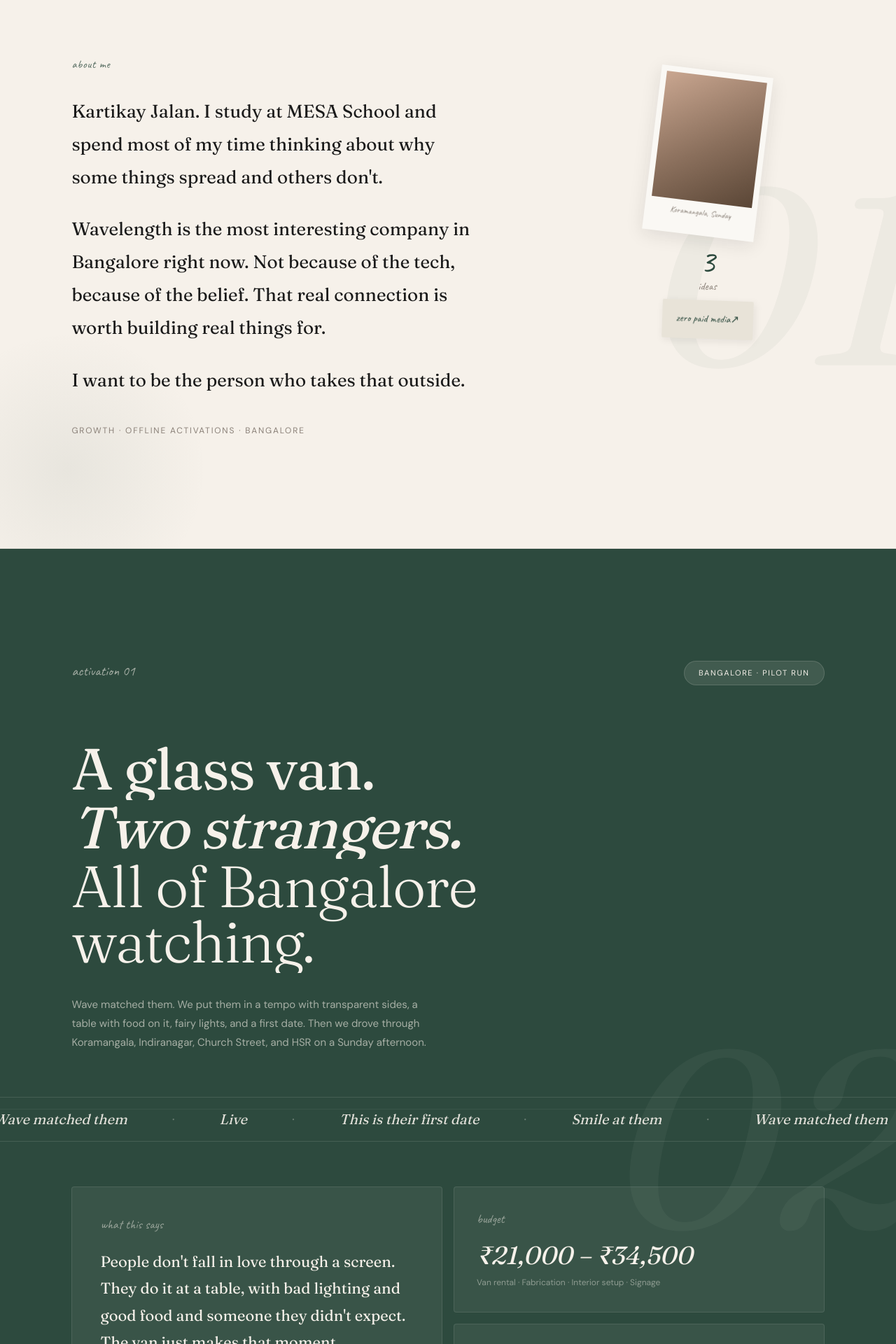
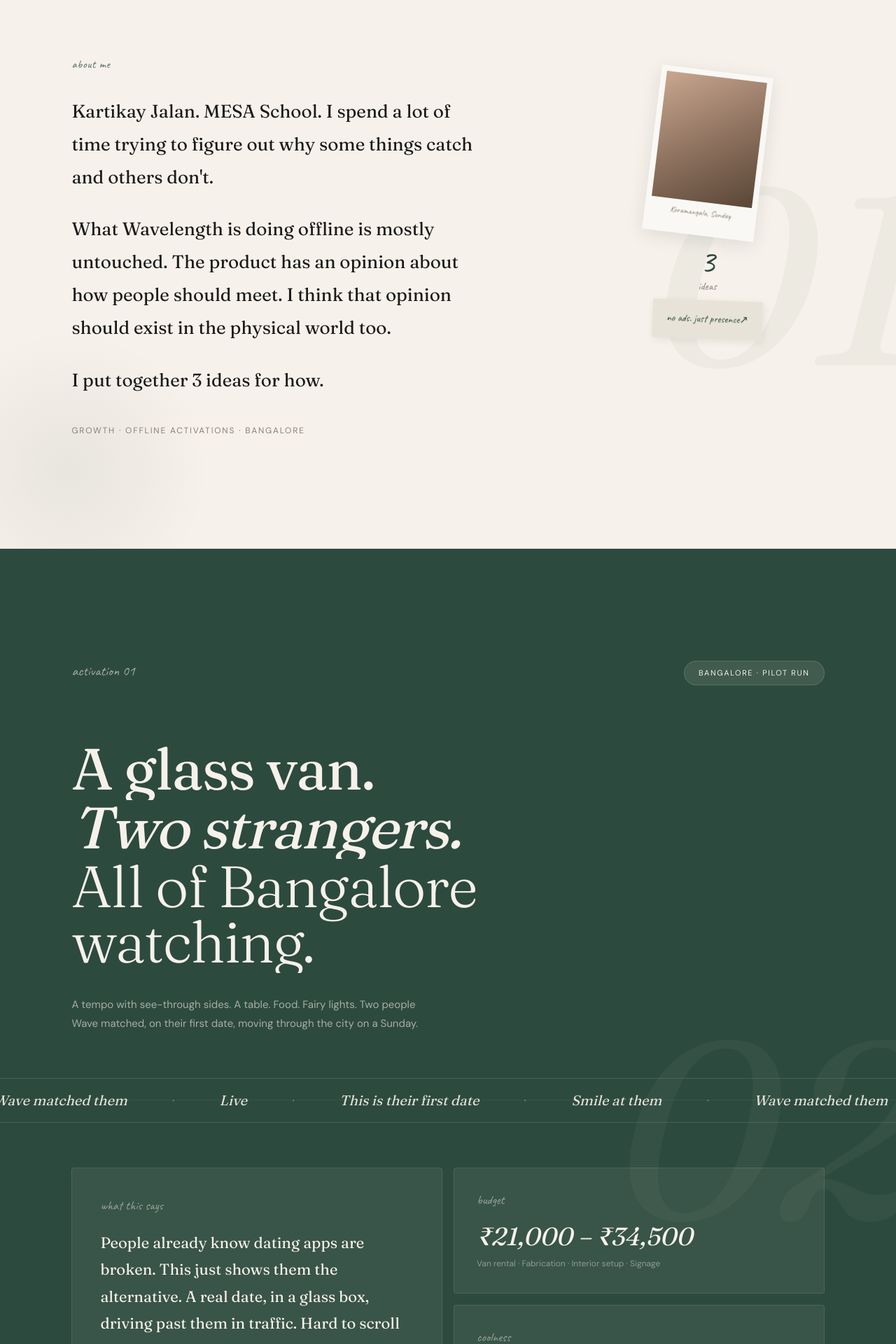
Before and after one commit to kartikay650/wavelength, a Next.js app: page / in a window 1280 px wide. Shown: the part 880-2800 px from the top of the page at 70% size. Built offline with nearby package versions, Linux system fonts and the light colour scheme.

Commit message:
Rewrite copy across all sections for Vinit/Wavelength tone
Plain, short, no em dashes, no pitch-deck phrasing. Hero subline, About
paragraphs, Activation 01-03 body/key/coolness copy, Budget summary line,
and Closing label/paragraph/footer all rewritten to read direct rather
than rehearsed.

```diff
--- a/components/AboutMe.tsx
+++ b/components/AboutMe.tsx
@@ -7,9 +7,9 @@ const EASE: [number, number, number, number] = [0.25, 1, 0.5, 1];
 const IN_VIEW = { once: true, amount: 0.15 } as const;
 
 const PARAGRAPHS = [
-  "Kartikay Jalan. I study at MESA School and spend most of my time thinking about why some things spread and others don't.",
-  "Wavelength is the most interesting company in Bangalore right now. Not because of the tech, because of the belief. That real connection is worth building real things for.",
-  "I want to be the person who takes that outside.",
+  "Kartikay Jalan. MESA School. I spend a lot of time trying to figure out why some things catch and others don't.",
+  "What Wavelength is doing offline is mostly untouched. The product has an opinion about how people should meet. I think that opinion should exist in the physical world too.",
+  "I put together 3 ideas for how.",
 ];
 
 export default function AboutMe() {
@@ -251,7 +251,7 @@ export default function AboutMe() {
               cursor: "pointer",
             }}
           >
-            zero paid media↗
+            no ads. just presence↗
           </motion.div>
         </div>
       </div>
--- a/components/Activation01.tsx
+++ b/components/Activation01.tsx
@@ -187,10 +187,9 @@ export default function Activation01() {
               maxWidth: 520,
             }}
           >
-            Wave matched them. We put them in a tempo with transparent sides,
-            a table with food on it, fairy lights, and a first date. Then we
-            drove through Koramangala, Indiranagar, Church Street, and HSR on
-            a Sunday afternoon.
+            A tempo with see-through sides. A table. Food. Fairy lights. Two
+            people Wave matched, on their first date, moving through the city
+            on a Sunday.
           </motion.p>
         </div>
 
@@ -296,10 +295,9 @@ export default function Activation01() {
                 color: "#f6f1ea",
               }}
             >
-              People don&apos;t fall in love through a screen. They do it at
-              a table, with bad lighting and good food and someone they
-              didn&apos;t expect. The van just makes that moment impossible
-              to ignore.
+              People already know dating apps are broken. This just shows
+              them the alternative. A real date, in a glass box, driving past
+              them in traffic. Hard to scroll past that.
             </div>
           </motion.div>
 
@@ -419,7 +417,7 @@ export default function Activation01() {
                   lineHeight: 1.6,
                 }}
               >
-                Nothing like this has been done for a dating app in India.
+                First of its kind in India.
               </div>
             </motion.div>
           </div>
--- a/components/Activation02.tsx
+++ b/components/Activation02.tsx
@@ -210,10 +210,9 @@ export default function Activation02() {
               maxWidth: 520,
             }}
           >
-            A branded booth in Indiranagar or Koramangala. You walk in, put on
-            earphones, talk to Wave for 15 minutes. You walk out with a printed
-            card — your Resonance Type. Something true about you. Something
-            that makes you photograph it.
+            A booth. You walk in, put on earphones, talk to Wave for 15
+            minutes. You walk out holding a printed card that says something
+            true about you. That card is what people post.
           </motion.p>
         </div>
 
@@ -320,8 +319,8 @@ export default function Activation02() {
                 color: "#8a8078",
               }}
             >
-              You take time to open up. When you do, it&apos;s total. Wave has
-              found 4 people who won&apos;t rush you.
+              You take time to open up. When you finally do, it&apos;s all at
+              once. Wave found 4 people who&apos;ll wait.
             </div>
 
             <div
@@ -342,7 +341,7 @@ export default function Activation02() {
                 className="font-script"
                 style={{ fontSize: 16, color: "#2d4a3e", opacity: 0.6 }}
               >
-                — Wave
+                Wave
               </div>
               <div
                 style={{
@@ -411,9 +410,9 @@ export default function Activation02() {
                 color: "#1a1a1a",
               }}
             >
-              The booth makes the product the event. Instead of explaining
-              what Wave does, people experience it. And the card they walk
-              out with is the thing they post.
+              Nobody reads an explanation of how an AI matchmaker works. But
+              they&apos;ll stand in a queue for something that feels like it
+              knows them. The card is the proof. That&apos;s what gets posted.
             </div>
           </motion.div>
 
@@ -537,7 +536,7 @@ export default function Activation02() {
                   lineHeight: 1.6,
                 }}
               >
-                The printed card is the hook. People post it.
+                People post the card. That&apos;s the whole plan.
               </div>
             </motion.div>
           </div>
--- a/components/Activation03.tsx
+++ b/components/Activation03.tsx
@@ -226,9 +226,9 @@ export default function Activation03() {
               maxWidth: 520,
             }}
           >
-            Different copy everywhere our people are. Cafe tables say one
-            thing. Auto interiors say another. Each one written for that
-            exact moment and nowhere else.
+            Same sticker format. Different copy for every location. What you
+            read in an auto doesn&apos;t belong on a gym mirror. Each one is
+            written for exactly where it lands.
           </motion.p>
         </div>
 
@@ -375,10 +375,9 @@ export default function Activation03() {
                 color: "#f6f1ea",
               }}
             >
-              Wavelength lives where you live. Not on a feed, not in a
-              notification. On the table you eat at, in the auto you sit in,
-              on the board you walk past. Each sticker is a small
-              interruption in an ordinary moment.
+              Not a campaign. More like a rumour. Everywhere the right
+              person might be, there&apos;s something that feels like it was
+              left just for them.
             </div>
           </motion.div>
 
@@ -502,7 +501,7 @@ export default function Activation03() {
                   lineHeight: 1.6,
                 }}
               >
-                Low cost. High texture. Builds presence across the whole city.
+                Cheap to run. Hard to ignore.
               </div>
             </motion.div>
           </div>
--- a/components/BudgetSummary.tsx
+++ b/components/BudgetSummary.tsx
@@ -324,8 +324,8 @@ export default function BudgetSummary() {
             color: "#8a8078",
           }}
         >
-          Three activations. One city. All of Bangalore talking about
-          Wavelength before a single paid ad runs.
+          Three things to run, two months to do it, and no budget line that
+          needs a board approval.
         </motion.p>
       </div>
 
--- a/components/Closing.tsx
+++ b/components/Closing.tsx
@@ -83,7 +83,7 @@ export default function Closing() {
           zIndex: 1,
         }}
       >
-        why I want this
+        one last thing
       </motion.div>
 
       {/* CENTRE BLOCK */}
@@ -149,9 +149,9 @@ export default function Closing() {
             color: "rgba(246,241,234,0.55)",
           }}
         >
-          I want to own this end to end. The ideas, the execution, the
-          learning. I&apos;ll show up for every run, stay for every debrief,
-          and care about this more than anyone else you&apos;d hire.
+          I&apos;ll run these myself. Source the van, brief the actors, place
+          the stickers, sit in the debrief after. I&apos;m not pitching ideas
+          for someone else to execute.
         </motion.p>
 
         <motion.div
@@ -215,7 +215,7 @@ export default function Closing() {
           zIndex: 2,
         }}
       >
-        let&apos;s make something real
+        I&apos;ll be there.
       </motion.div>
 
       {/* BOTTOM BAR */}
@@ -265,7 +265,7 @@ export default function Closing() {
             textAlign: "right",
           }}
         >
-          Made for Wavelength. By someone who wants to be there.
+          Made for Wavelength.
         </div>
       </div>
 
--- a/components/Hero.tsx
+++ b/components/Hero.tsx
@@ -424,7 +424,7 @@ export default function Hero() {
             color: "#8a8078",
           }}
         >
-          3 ideas. One city. Zero paid media.
+          3 ideas. All offline. All Bangalore.
         </motion.p>
       </div>
 
```
